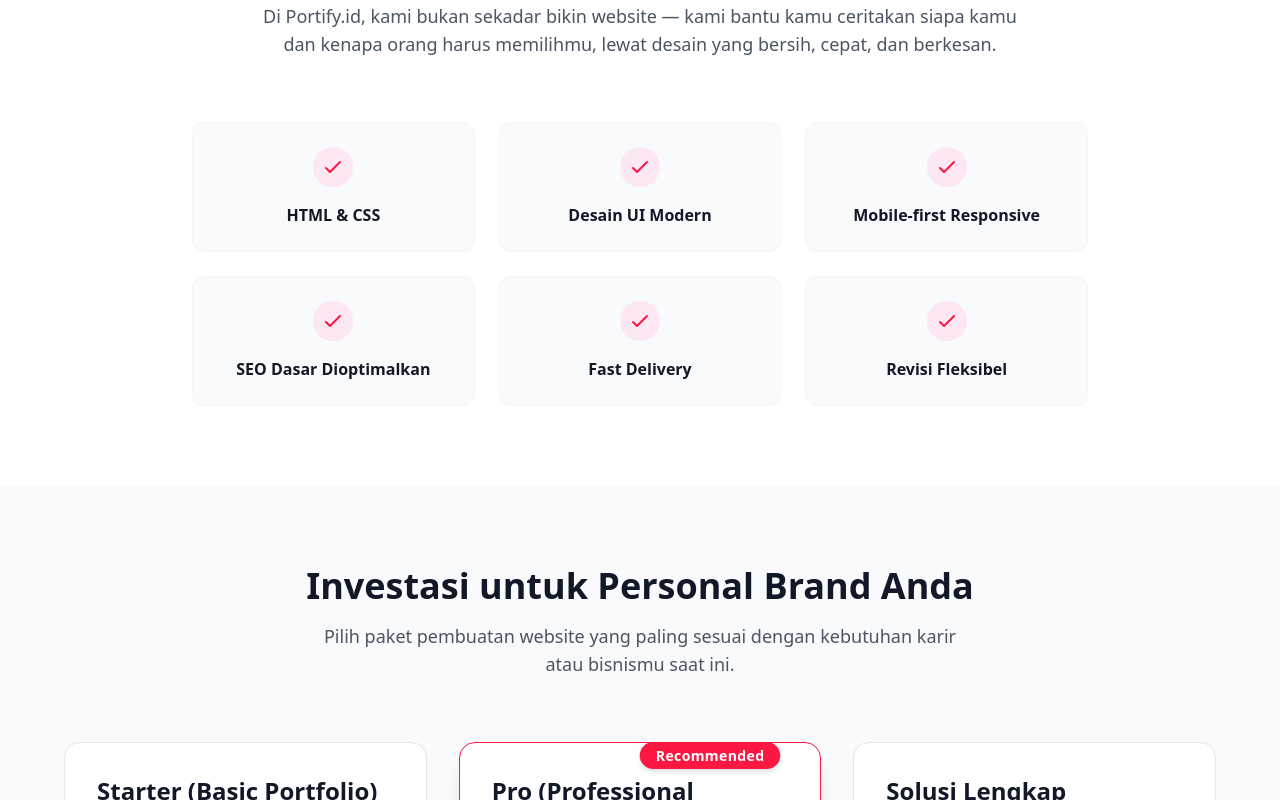
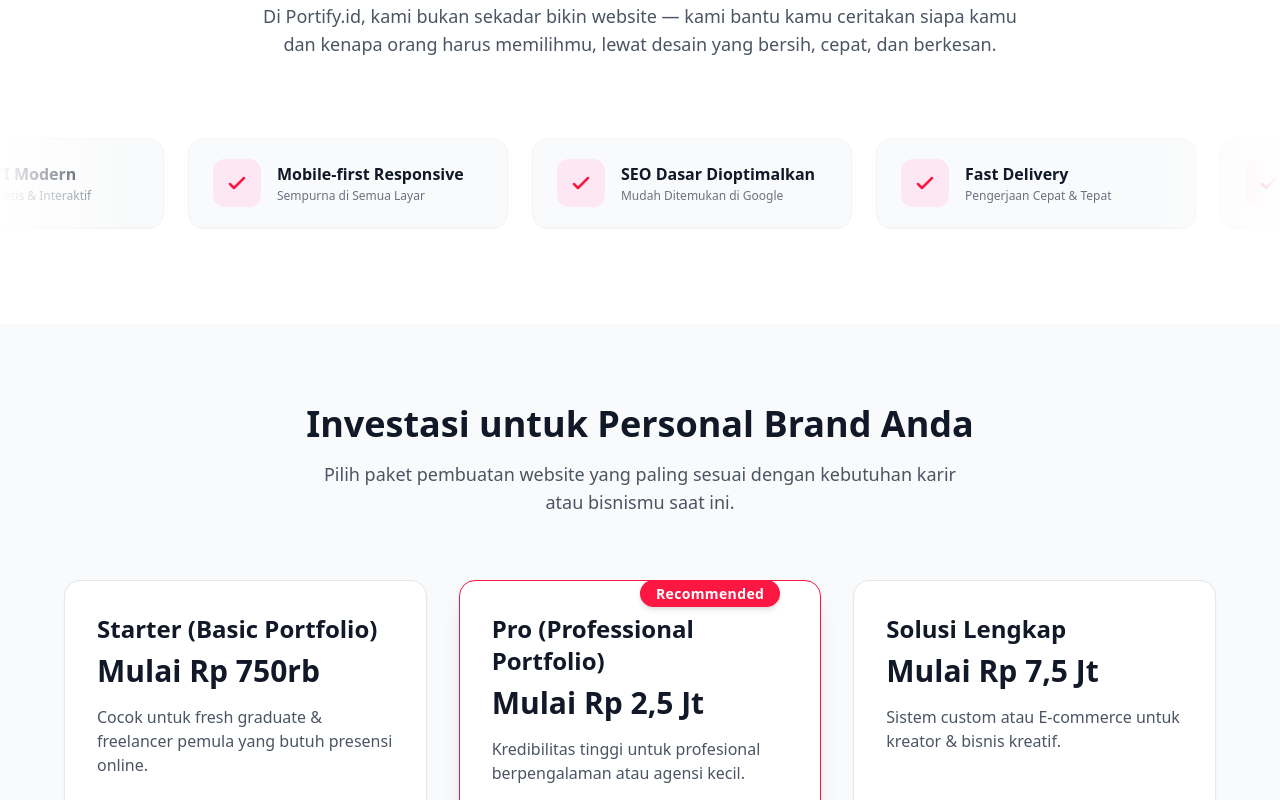
Before and after one commit to alwnfarhn-netizen/portify, a React (Vite) app: page / in a window 1280 px wide. Shown: the part 760-1560 px from the top of the page. Built offline with nearby package versions, Linux system fonts and the light colour scheme; no server answers; the database is empty.

Commit message:
feat(ui): convert about features into landscape infinite auto-scroll carousel

```diff
--- a/src/components/AboutSection.jsx
+++ b/src/components/AboutSection.jsx
@@ -3,29 +3,19 @@ import { motion } from 'framer-motion';
 
 export default function AboutSection() {
   const features = [
-    "HTML & CSS",
-    "Desain UI Modern",
-    "Mobile-first Responsive",
-    "SEO Dasar Dioptimalkan",
-    "Fast Delivery",
-    "Revisi Fleksibel"
+    { title: "HTML & CSS", subtitle: "Struktur & Kode Bersih" },
+    { title: "Desain UI Modern", subtitle: "Tampilan Estetis & Interaktif" },
+    { title: "Mobile-first Responsive", subtitle: "Sempurna di Semua Layar" },
+    { title: "SEO Dasar Dioptimalkan", subtitle: "Mudah Ditemukan di Google" },
+    { title: "Fast Delivery", subtitle: "Pengerjaan Cepat & Tepat" },
+    { title: "Revisi Fleksibel", subtitle: "Kepuasan Hasil Terjamin" }
   ];
 
-  const containerVariants = {
-    hidden: { opacity: 0 },
-    visible: {
-      opacity: 1,
-      transition: { staggerChildren: 0.1 }
-    }
-  };
-
-  const itemVariants = {
-    hidden: { opacity: 0, y: 20 },
-    visible: { opacity: 1, y: 0, transition: { duration: 0.5 } }
-  };
+  // Triplikasi array untuk efek seamless infinite loop ticker
+  const duplicatedFeatures = [...features, ...features, ...features];
 
   return (
-    <section id="about" className="py-20 bg-white">
+    <section id="about" className="py-20 bg-white overflow-hidden">
       <div className="max-w-7xl mx-auto px-4 sm:px-6 lg:px-8">
         <motion.div
           initial={{ opacity: 0, y: 30 }}
@@ -44,25 +34,38 @@ export default function AboutSection() {
             </p>
           </div>
         </motion.div>
+      </div>
+
+      {/* Infinite Horizontal Carousel / Marquee Auto-Scroll */}
+      <div className="relative w-full overflow-hidden py-4">
+        {/* Gradient Mask Fading Edges */}
+        <div className="absolute left-0 top-0 bottom-0 w-16 md:w-32 bg-gradient-to-r from-white to-transparent z-10 pointer-events-none"></div>
+        <div className="absolute right-0 top-0 bottom-0 w-16 md:w-32 bg-gradient-to-l from-white to-transparent z-10 pointer-events-none"></div>
 
         <motion.div
-          variants={containerVariants}
-          initial="hidden"
-          whileInView="visible"
-          viewport={{ once: true, amount: 0.2 }}
-          className="grid grid-cols-2 md:grid-cols-3 gap-6 max-w-4xl mx-auto"
+          className="flex gap-6 w-max"
+          animate={{ x: ["0%", "-33.333%"] }}
+          transition={{
+            ease: "linear",
+            duration: 25,
+            repeat: Infinity
+          }}
         >
-          {features.map((feature, index) => (
+          {duplicatedFeatures.map((feature, index) => (
             <motion.div
               key={index}
-              variants={itemVariants}
-              whileHover={{ y: -5, boxShadow: "0px 10px 15px -3px rgba(0,0,0,0.1)" }}
-              className="bg-gray-50 rounded-xl p-6 text-center border border-gray-100 cursor-pointer"
+              whileHover={{ scale: 1.04, y: -4 }}
+              className="flex items-center gap-4 bg-gray-50/90 hover:bg-white rounded-2xl px-6 py-5 border border-gray-100 shadow-sm hover:shadow-md transition-all shrink-0 cursor-pointer min-w-[280px] sm:min-w-[320px]"
             >
-              <div className="w-10 h-10 mx-auto bg-pink-100 text-primary rounded-full flex items-center justify-center mb-4">
-                <svg className="w-6 h-6" fill="none" stroke="currentColor" viewBox="0 0 24 24"><path strokeLinecap="round" strokeLinejoin="round" strokeWidth="2" d="M5 13l4 4L19 7"></path></svg>
+              <div className="w-12 h-12 bg-pink-100 text-primary rounded-xl flex items-center justify-center shrink-0">
+                <svg className="w-6 h-6" fill="none" stroke="currentColor" viewBox="0 0 24 24">
+                  <path strokeLinecap="round" strokeLinejoin="round" strokeWidth="2.5" d="M5 13l4 4L19 7"></path>
+                </svg>
               </div>
-              <h3 className="font-semibold text-gray-900">{feature}</h3>
+              <div>
+                <h3 className="font-bold text-gray-900 text-base">{feature.title}</h3>
+                <p className="text-xs text-gray-500 mt-0.5">{feature.subtitle}</p>
+              </div>
             </motion.div>
           ))}
         </motion.div>
```
